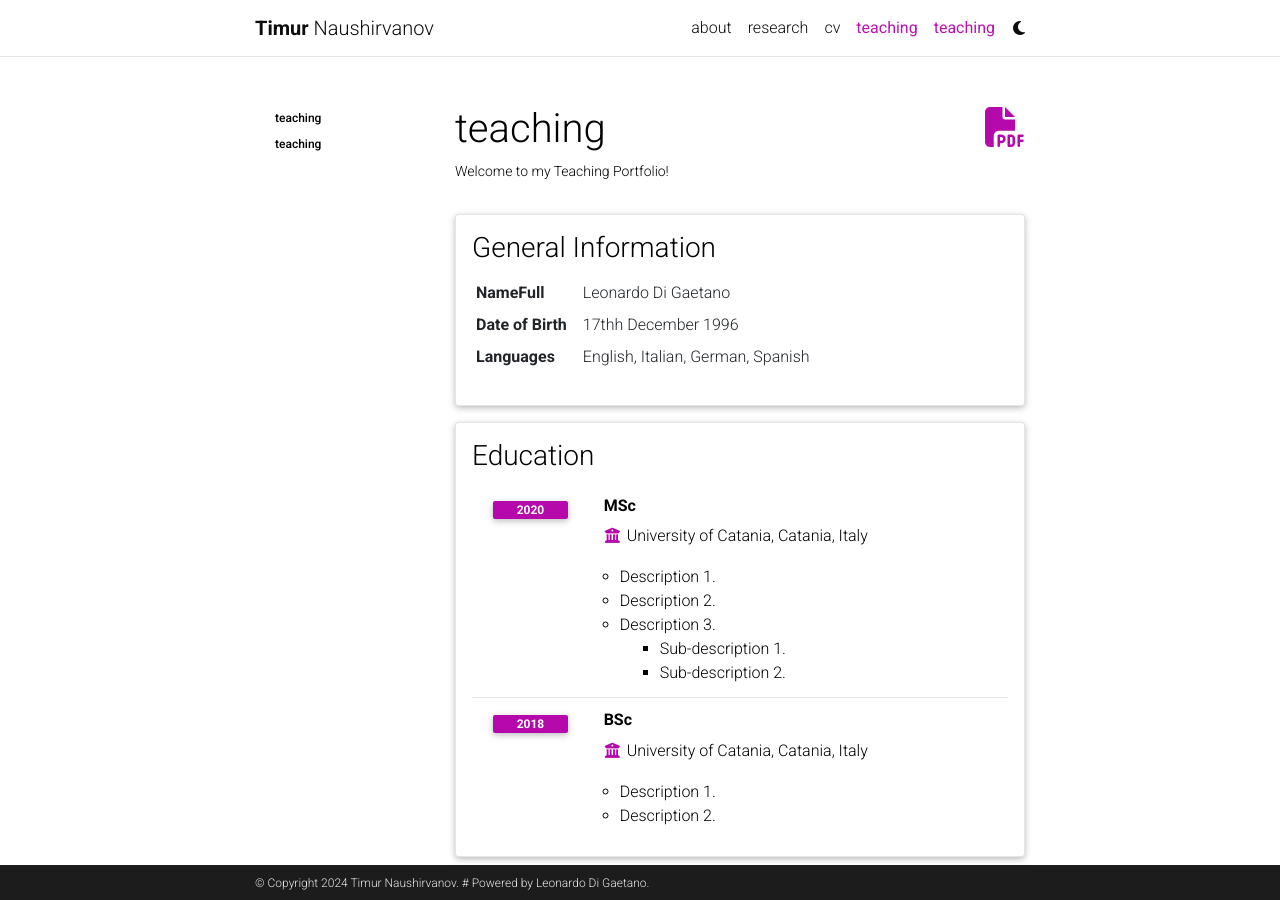
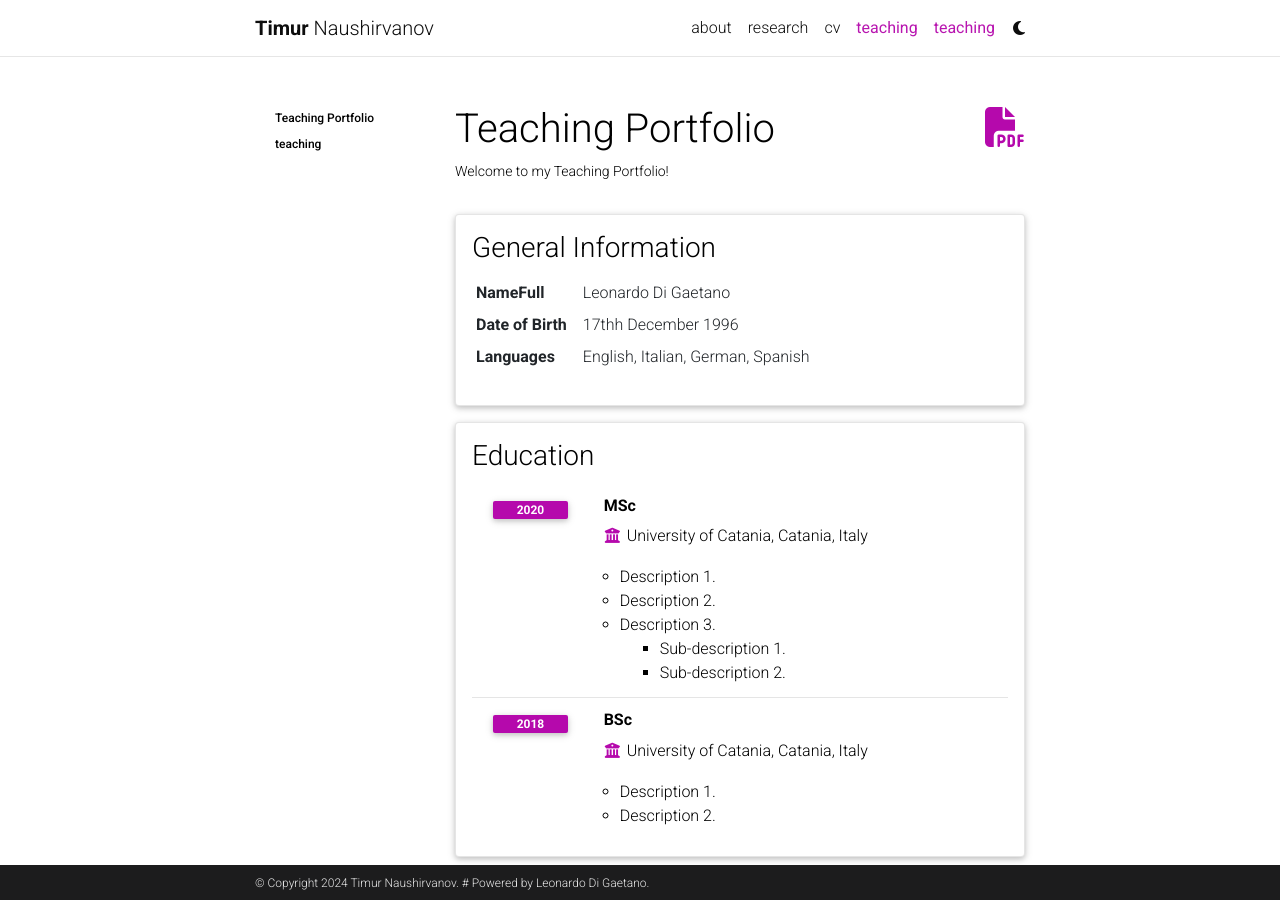
Before and after one commit to nautim/nautim.github.io, a Jekyll site: the page built from _pages/teaching2.md, in a window 1280 px wide and 900 px high. Built offline with Jekyll 4.4.1, drawn with Linux system fonts in a browser that asks for light colours; comment, search, counter and statistics services are not loaded; a style sheet for code colours, icons or effects is not loaded; some of the changed lines change nothing that is shown.

Commit message:
Update teaching_layout.html

```diff
--- a/_layouts/teaching_layout.html
+++ b/_layouts/teaching_layout.html
@@ -6,7 +6,7 @@
 <div class="post">
 
   <header class="post-header">
-    <h1 class="post-title">{{ page.title }} {% if page.cv_pdf %}<a href="{{ page.cv_pdf | prepend: 'assets/pdf/' | relative_url}}" target="_blank" rel="noopener noreferrer" class="float-right"><i class="fas fa-file-pdf"></i></a>{% endif %}</h1>
+    <h1 class="post-title">{{ "Teaching Portfolio" }} {% if page.cv_pdf %}<a href="{{ page.cv_pdf | prepend: 'assets/pdf/' | relative_url}}" target="_blank" rel="noopener noreferrer" class="float-right"><i class="fas fa-file-pdf"></i></a>{% endif %}</h1>
       {% if page.description %}<p class="post-description">{{ page.description }}</p>{% endif %}
   </header>
 
@@ -66,7 +66,9 @@
 <!--               {% include resume/basics.html %} -->
                 <div class="card mt-3 p-3">
                   <h3 class="card-title font-weight-medium">{{ "Me as a Teacher"}}</h3>
-                  <p> Hello, I am Timur, welcome to the Eras Tour!</p>
+                  <p> I am an educator who believes in the transformative influence of education on individuals through the
+                    combination of different pedagogical approaches and activities, with a final goal to nurture independent
+                    thinkers (and researchers). </p>
                 </div>
 
             {% when "basics" %}
```
